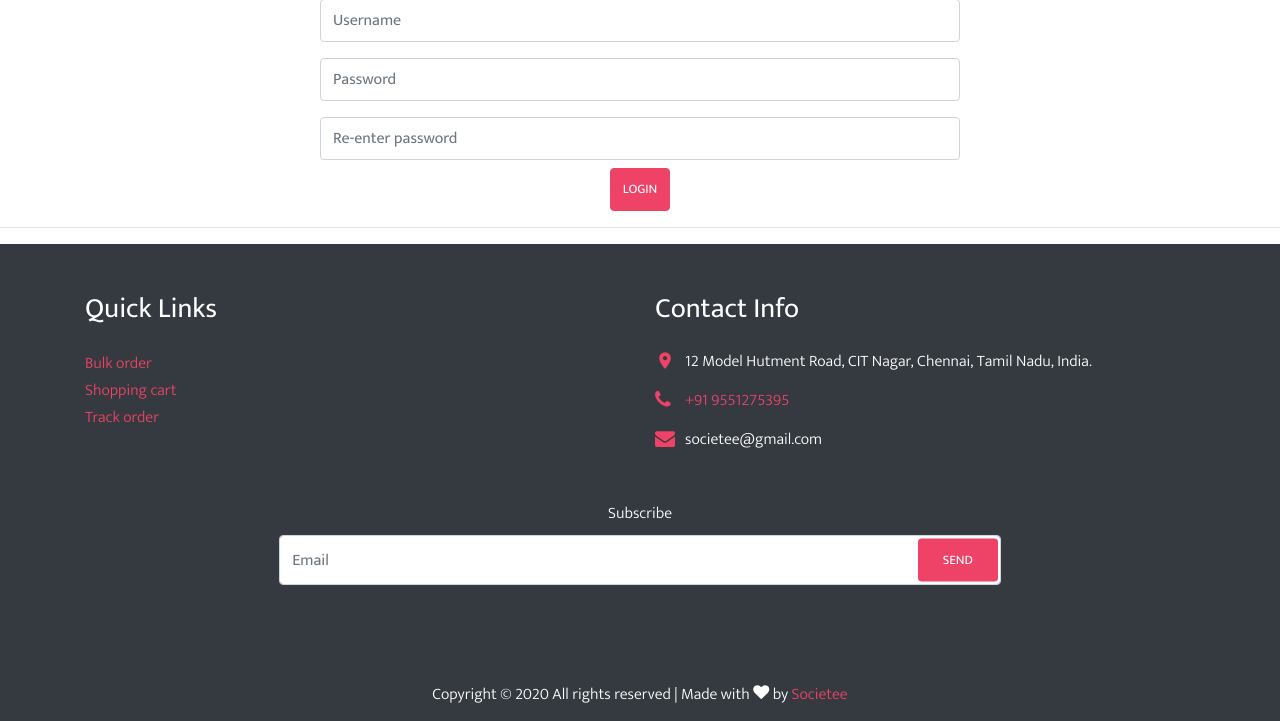
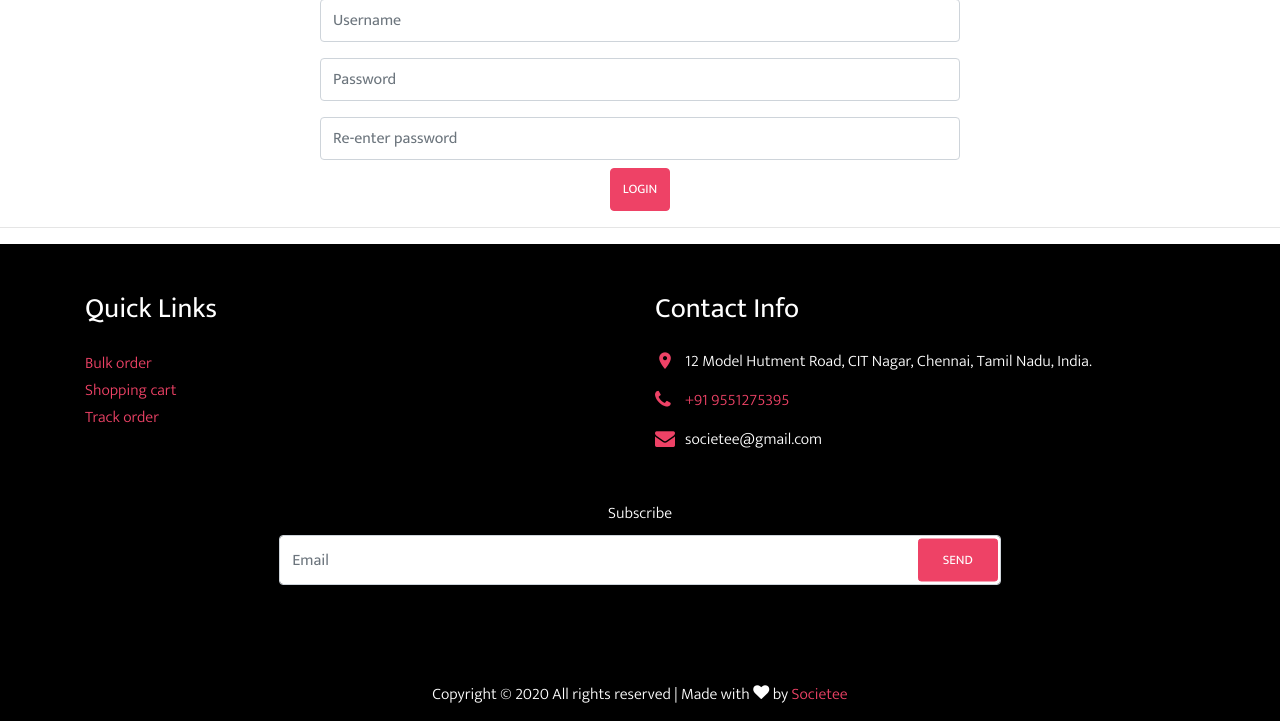
Before and after one commit to praveenvino39/website404, a Django app: page /auth/signup/ in a window 1280 px wide. Shown: the part 152-873 px from the top of the page. Run offline with Django 3.2, Linux system fonts and the light colour scheme; some libraries are stand-ins or nearby versions; some web fonts are replaced.

Commit message:
Update base.html

```diff
--- a/homepage/templates/homepage/base.html
+++ b/homepage/templates/homepage/base.html
@@ -35,7 +35,7 @@
 <div class="site-mobile-menu"></div>
 {% block body %}
 {% endblock %}
-<div class="bg-dark pt-5" style="background-color:black !imporatant;">
+<div class="bg-dark pt-5" style="background-color:black !important;">
 <div class="container">
     <div class="row">
         <div class="col-lg-6 ml-auto mb-5 mb-lg-0">
```
